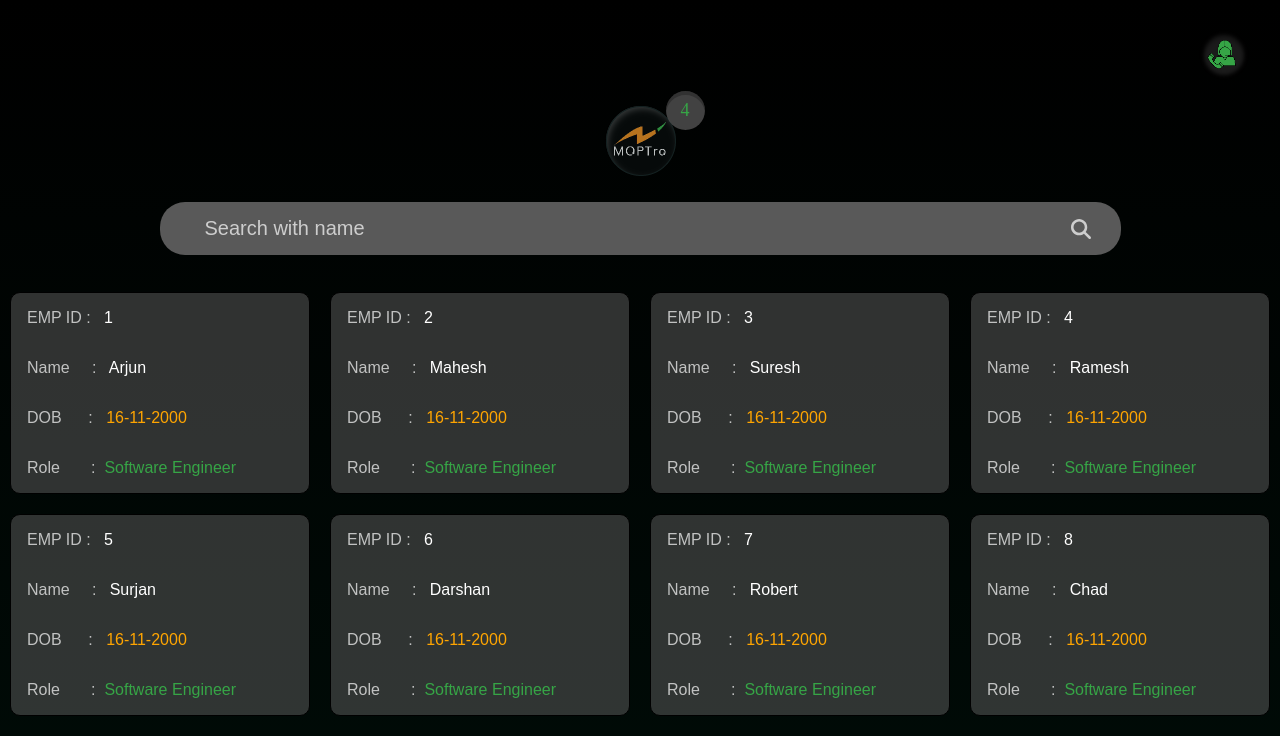
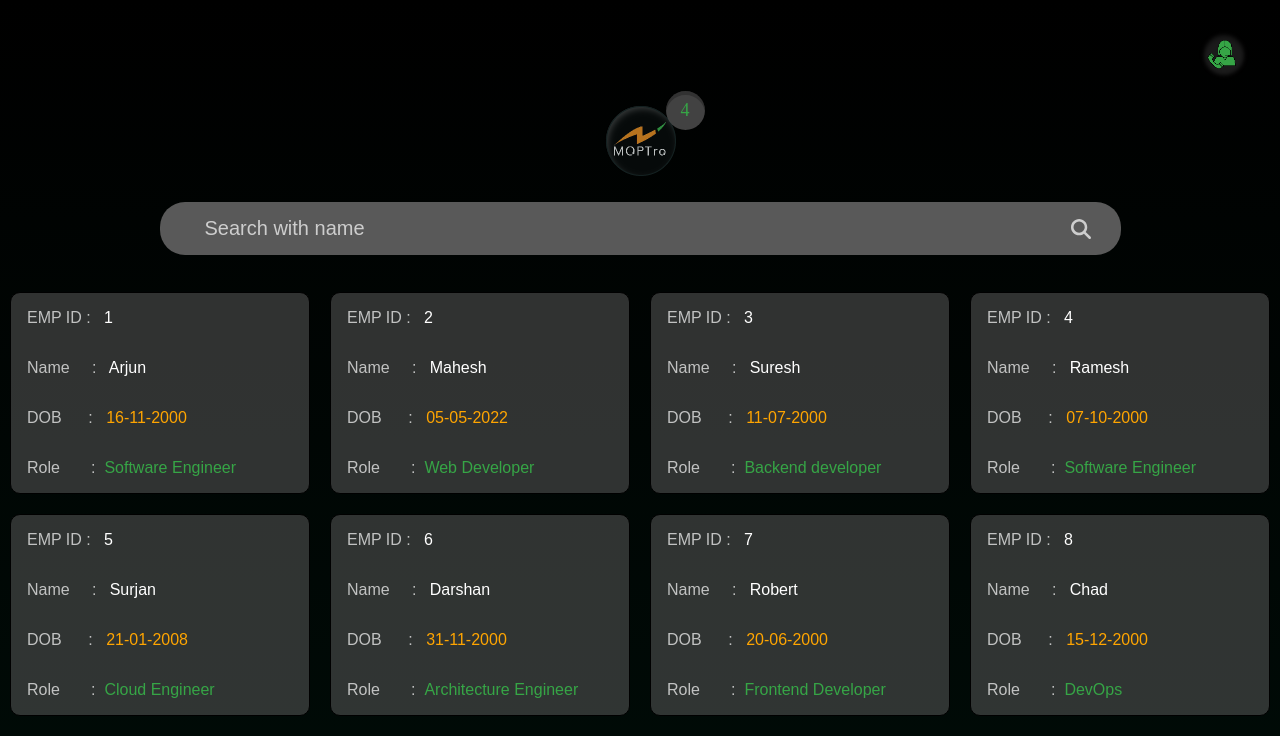
Before and after one commit to amoghga57/greendzine, a React (Create React App) app: page /greendzine/user in a window 1280 px wide. Shown: the top 736 px of the page. Built offline with nearby package versions, Linux system fonts and the light colour scheme.

Commit message:
changed the path

```diff
--- a/src/Components/Navigation/navigation.css
+++ b/src/Components/Navigation/navigation.css
@@ -1,7 +1,8 @@
 #outer_body {
      position: fixed;
-     top: 93vh;
-     bottom: 0;
+     /* top: 93vh; */
+     top: calc(100% - 50px);
+     bottom: 0px;
      z-index: 100;
      background-color: #0F2323;
      border: none;
--- a/src/Components/User/User.jsx
+++ b/src/Components/User/User.jsx
@@ -1,4 +1,4 @@
-import React, { useState } from 'react'
+import React, { useEffect, useState } from 'react'
 import LogoCommon from '../Common components/LogoCommon'
 import "./user.css"
 import { FontAwesomeIcon } from '@fortawesome/react-fontawesome'
@@ -10,23 +10,35 @@ const User = () => {
   let data =
     [
       { "id": 1, "name": "Arjun", "dob": "16-11-2000", "role": "Software Engineer" },
-      { "id": 2, "name": "Mahesh", "dob": "16-11-2000", "role": "Software Engineer" },
-      { "id": 3, "name": "Suresh", "dob": "16-11-2000", "role": "Software Engineer" },
-      { "id": 4, "name": "Ramesh", "dob": "16-11-2000", "role": "Software Engineer" },
-      { "id": 5, "name": "Surjan", "dob": "16-11-2000", "role": "Software Engineer" },
-      { "id": 6, "name": "Darshan", "dob": "16-11-2000", "role": "Software Engineer" },
-      { "id": 7, "name": "Robert", "dob": "16-11-2000", "role": "Software Engineer" },
-      { "id": 8, "name": "Chad", "dob": "16-11-2000", "role": "Software Engineer" },
-      { "id": 9, "name": "Suraj", "dob": "16-11-2000", "role": "Software Engineer" },
-      { "id": 10, "name": "Arjun", "dob": "16-11-2000", "role": "Software Engineer" },
-
+      { "id": 2, "name": "Mahesh", "dob": "05-05-2022", "role": "Web Developer" },
+      { "id": 3, "name": "Suresh", "dob": "11-07-2000", "role": "Backend developer" },
+      { "id": 4, "name": "Ramesh", "dob": "07-10-2000", "role": "Software Engineer" },
+      { "id": 5, "name": "Surjan", "dob": "21-01-2008", "role": "Cloud Engineer" },
+      { "id": 6, "name": "Darshan", "dob": "31-11-2000", "role": "Architecture Engineer" },
+      { "id": 7, "name": "Robert", "dob": "20-06-2000", "role": "Frontend Developer" },
+      { "id": 8, "name": "Chad", "dob": "15-12-2000", "role": "DevOps" },
+      { "id": 9, "name": "Suraj", "dob": "25-02-2000", "role": "Technical Support" },
+      { "id": 10, "name": "Arjun", "dob": "01-05-2000", "role": "AI Engineer" },
     ]
 
   const [Names, setNames] = useState("")
 
+
   const filteredData = data.filter(item => item.name.toLowerCase().includes(Names.toLowerCase()));
+
+  useEffect(() => {
+    if (filteredData.length <= 0) {
+      document.getElementById("notFound").style.display = "flow-root"
+    } else {
+      // document.getElementById("notFound").style.visibility="hidden"
+      document.getElementById("notFound").style.display = "none"
+    }
+  }, [filteredData])
+
+
   return (
     <div id='main'>
+
       <div id="fixed_boxs">
         <LogoCommon />
         <div>
@@ -36,8 +48,11 @@ const User = () => {
           </div>
         </div>
       </div>
+      <label id='notFound' >
+        <div>NO PERSON FOUND</div>
+      </label>
+      <div id="info">
 
-      <div id="info">
         {filteredData.map((x) => {
           return (
             <div id="boxs">
@@ -49,10 +64,13 @@ const User = () => {
           )
         })}
       </div>
+
       <div>
         <footer></footer>
       </div>
-      <Navigation/>
+
+      <Navigation />
+
     </div>
   )
 }
--- a/src/Components/User/user.css
+++ b/src/Components/User/user.css
@@ -1,5 +1,6 @@
 #main{
      height: 100%;
+     width: 100vw;
      background: transparent linear-gradient(180deg, #000000 0%, #000E09 100%) 0% 0% no-repeat padding-box;
 }
 #fixed_boxs {
@@ -7,7 +8,6 @@
           display: flex;
           justify-content: center;
           align-items: center;
-
      }
 }
 
@@ -44,6 +44,14 @@
      flex-wrap: wrap;
      z-index: 1;
 }
+#notFound{
+     color: red;
+     font-size: 30px;
+     display: none;
+     div{
+          text-align: center;
+     }
+}
 
 #boxs {
      border: 1px solid black;
```
